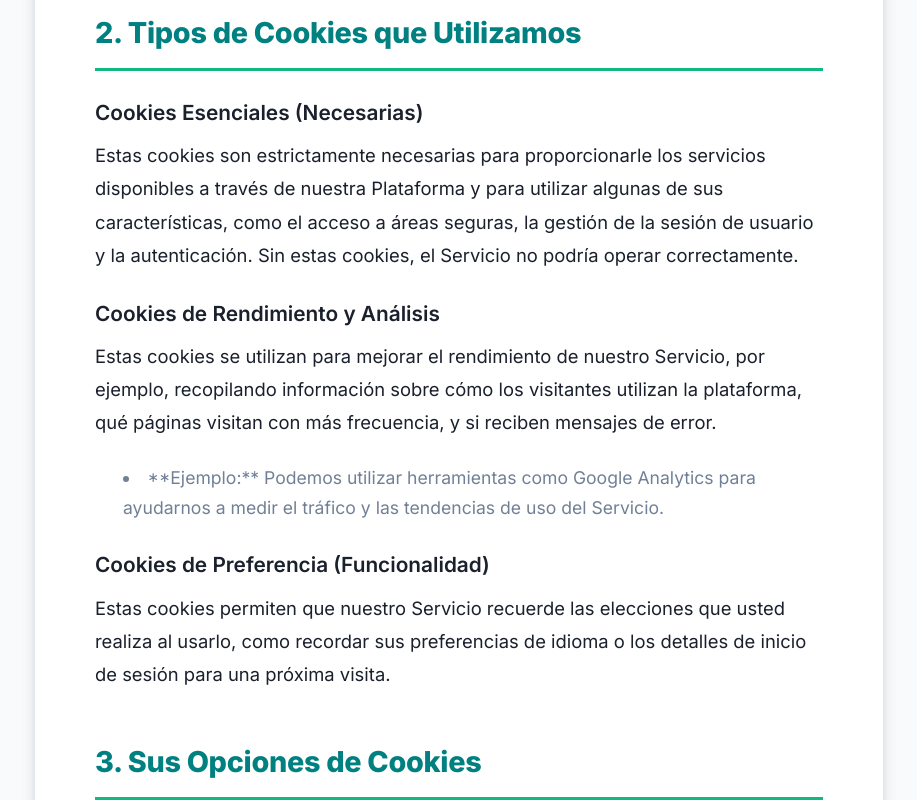
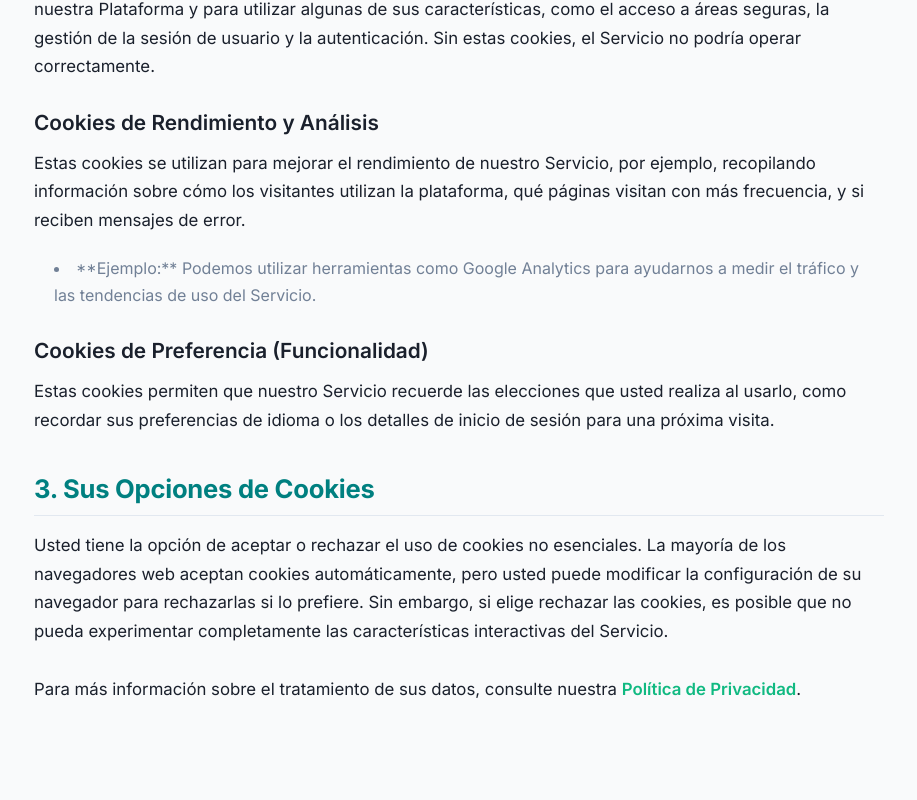
Before and after one commit to Juanjose-ctrl/optimizador-ecommerce, a Next.js app: page /cookies in a window 1280 px wide. Shown: the part 780-1580 px from the top of the page, without its empty margins (181-1098 px from the left). Built offline with nearby package versions, Linux system fonts and the light colour scheme.

Commit message:
fix: force dynamic contact page - clear cache

```diff
--- a/src/app/globals.css
+++ b/src/app/globals.css
@@ -1610,78 +1610,44 @@ a:hover {
 /* ========================================================================
    25. SELECTORES DE SERVICIO (TABS)
    ======================================================================== */
-.policy-content {
-    background: var(--bg-card);
-    border-radius: var(--radius-large);
-    padding: 48px 60px;
-    box-shadow: var(--shadow-lg);
+.service-tabs {
+    display: flex;
+    justify-content: center;
+    gap: 10px;
+    margin-bottom: 25px;
+    padding: 10px 0;
+    border-bottom: 1px solid var(--border-color);
+}
+
+.service-tab-button {
+    background: none;
     border: 1px solid var(--border-color);
-}
-
-/* Títulos de sección más elegantes */
-.policy-content h2 {
-    font-size: 1.8rem;
-    font-weight: 800;
+    border-radius: 8px;
+    padding: 10px 15px;
+    font-size: 14px;
+    font-weight: 600;
+    color: var(--text-color-secondary);
+    cursor: pointer;
+    transition: all 0.2s ease-in-out;
+    white-space: nowrap;
+}
+
+.service-tab-button:hover {
+    border-color: var(--primary-color);
     color: var(--primary-color);
-    margin: 48px 0 24px 0;
-    padding-bottom: 12px;
-    border-bottom: 3px solid var(--accent-color);
-}
-
-/* Listas con mejor espaciado */
-.policy-content ul {
-    padding-left: 28px;
-    margin: 24px 0;
-}
-
-.policy-content ul li {
-    margin-bottom: 16px;
-    font-size: 1.1rem;
-    line-height: 1.7;
-}
-
-/* Párrafos con mejor lectura */
-.policy-content p {
-    font-size: 1.15rem;
-    line-height: 1.8;
-    margin-bottom: 24px;
-    color: var(--text-color-primary);
-}
-
-/* Enlaces destacados dentro del contenido */
-.policy-content a {
-    color: var(--accent-color);
-    font-weight: 600;
-    text-decoration: underline;
-    transition: color 0.2s ease;
-}
-
-.policy-content a:hover {
-    color: var(--primary-color);
-}
-
-/* Fecha de actualización */
-.policy-content + p {
-    text-align: center;
-    color: var(--text-color-secondary);
-    font-size: 1rem;
-    margin-bottom: 40px;
-}
-
-/* Botón "Volver al Inicio" en header de políticas */
-header .nav-link {
-    padding: 12px 24px;
-    border-radius: var(--radius-large);
-    background-color: var(--bg-card);
-    border: 2px solid var(--border-color);
-    transition: all 0.3s ease;
-}
-
-header .nav-link:hover {
-    border-color: var(--accent-color);
-    background-color: var(--bg-hover);
-}
-
+    background-color: var(--bg-page);
+}
+
+.service-tab-button.active {
+    background-color: var(--primary-color);
+    color: var(--text-color-light);
+    border-color: var(--primary-color);
+    box-shadow: 0 4px 10px rgba(0, 128, 128, 0.2);
+}
+
+.service-tab-button.active:hover {
+    opacity: 0.9;
+}
 /* ========================================================================
    26. RESPONSIVE DESIGN - VERSIÓN FINAL LIMPIA Y SIN DUPLICADOS
    ======================================================================== */
```
